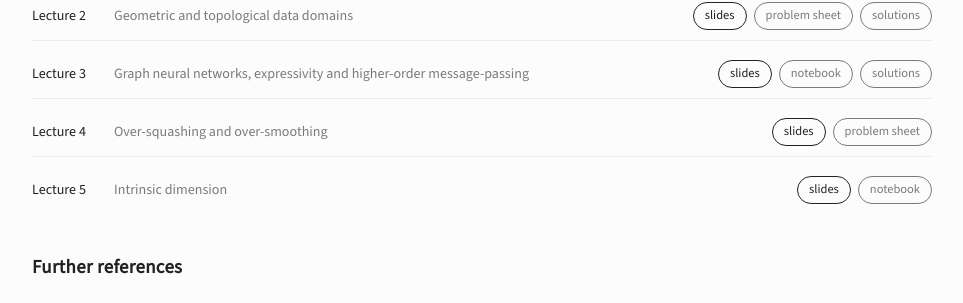
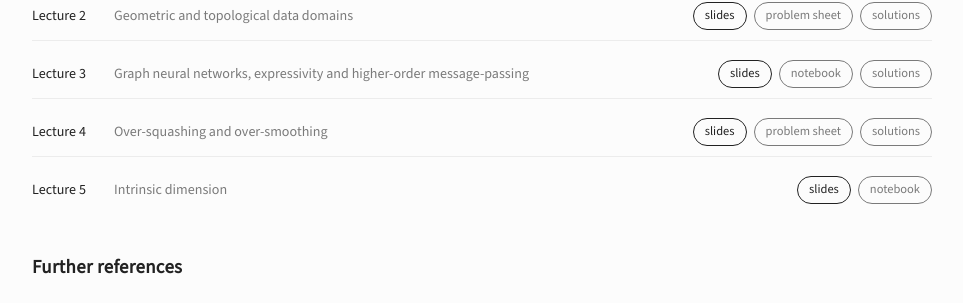
Before and after one commit to inesgare/inesgare.github.io, a Jekyll site: the page built from course-pages/gtml-2026.md, in a window 1280 px wide and 900 px high, scrolled down 2063 px. Shown: the part 137-440 px from the top of the window, without its empty margins (158-1121 px from the left). Built offline with Jekyll 4.4.1, drawn with Linux system fonts in a browser that asks for light colours.

Commit message:
added solutions and updated slides

```diff
--- a/course-pages/gtml-2026.md
+++ b/course-pages/gtml-2026.md
@@ -98,6 +98,7 @@ In the code-based practice sessions, I will upload a jupyter notebook with secti
     <div class="session-links">
       <a class="btn-link btn-slides" href="/docs/tdl-course/session-4.pdf" target="_blank" rel="noopener">slides</a>
       <a class="btn-link btn-notebook" href="/docs/tdl-course/problem-sheet-4.pdf" target="_blank" rel="noopener">problem sheet</a>
+      <a class="btn-link btn-notebook" href="/docs/tdl-course/problem-sheet-4-solutions.pdf"  target="_blank" rel="noopener">solutions</a>
     </div>
   </div>
   <div class="session-item">
```
Also changed, not shown: 2 other files.
